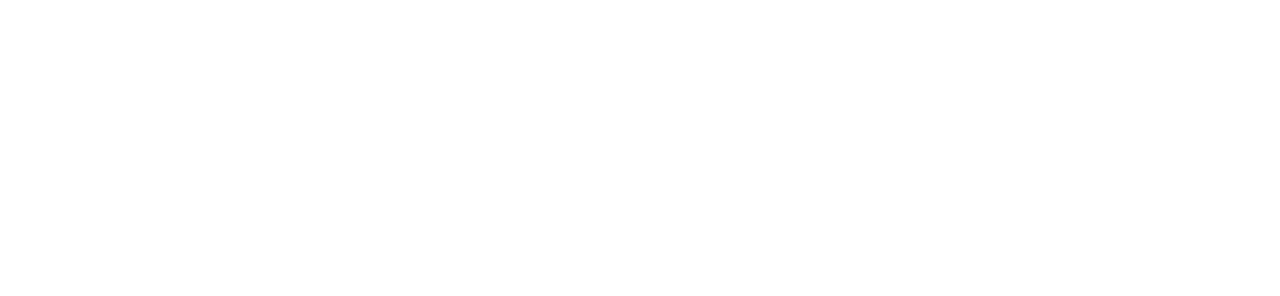
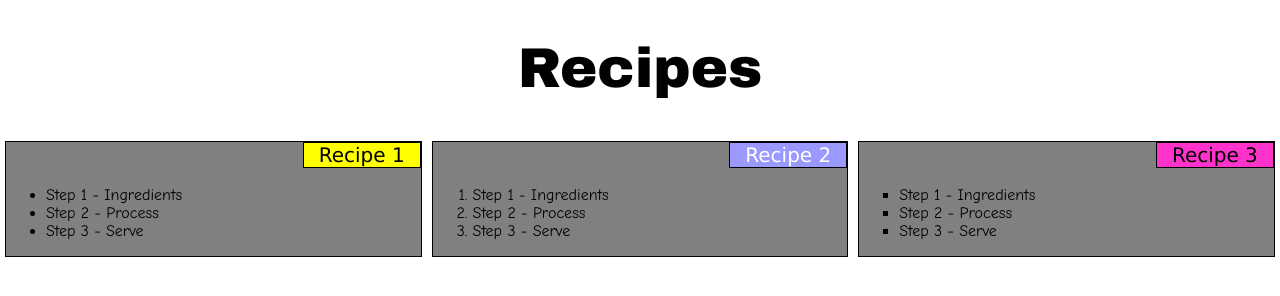
Before and after one commit to Dwai07/Coursera-Test-1, a plain HTML site: page Module2-Solution/index.html in a window 1280 px wide. Drawn offline with Linux system fonts and the light colour scheme.

Commit message:
(index.html)

```diff
--- a/Module2-Solution/index.html
+++ b/Module2-Solution/index.html
@@ -4,9 +4,47 @@
 <meta charset="utf-8"></meta>
 <meta name="viewpoint" content="width=device-width, initial-scale=1">
 	<title>Module 2 Assignment-Solution</title>
-</head>
-<link rel="stylesheet" href="css/style.css">
-<body>
+</head><link rel="stylesheet" href="css/style.css">
+
+<body class="row">
+	<h1>Recipes</h1>
+
+	<div class="row" >
+
+		<div class="col-ld-4 col-md-6 col-sd-12">
+			<div id="div1">
+				<p  id="p1">Recipe 1</p>
+				<ul>
+					<li>Step 1 - Ingredients</li>
+					<li>Step 2 - Process</li>
+					<li>Step 3 - Serve</li>
+				</ul>
+			</div>
+		</div>
+
+
+		<div class="col-ld-4 col-md-6 col-sd-12">
+			<div id="div2">
+			<p id="p2">Recipe 2</p>
+			<ol >
+				<li>Step 1 - Ingredients</li>
+				<li>Step 2 - Process</li>
+				<li>Step 3 - Serve</li>
+			</ol>
+			</div>
+		</div>
+
+		<div class="col-ld-4 col-md-12 col-sd-12">
+			<div id="div3">
+				<p id="p3">Recipe 3</p>
+				<ul type="square">
+					<li>Step 1 - Ingredients</li>
+					<li>Step 2 - Process</li>
+					<li>Step 3 - Serve</li>
+				</ul>
+			</div>
+		</div>
+	</div>
 
 </body>
 </html>
```
